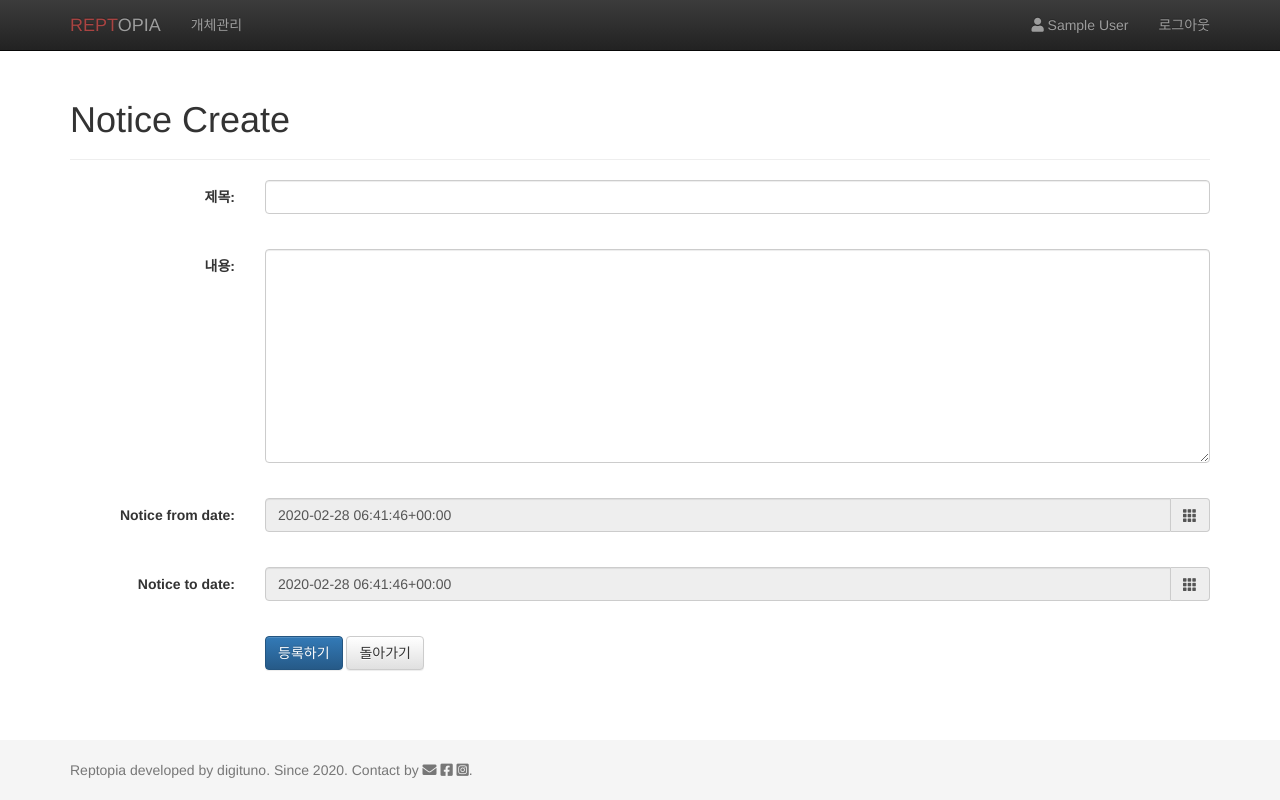
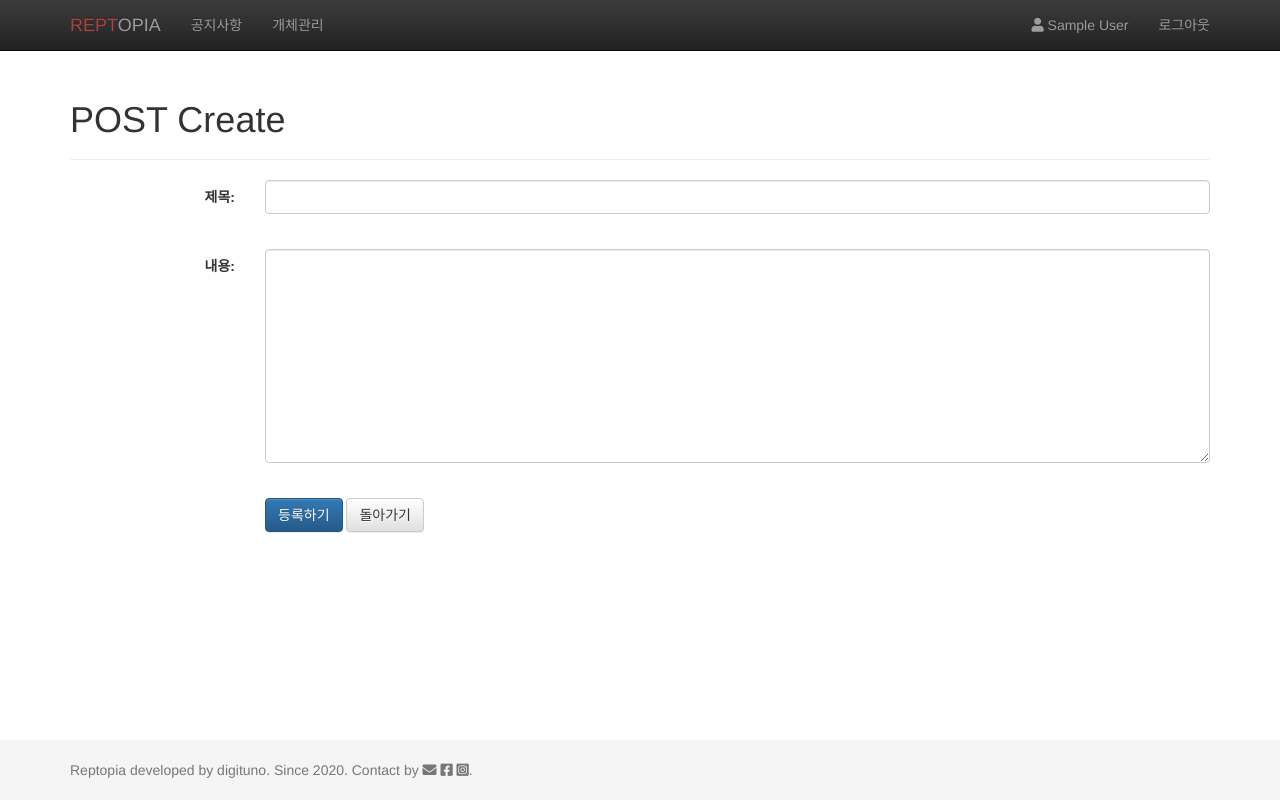
Before and after one commit to digituno/reptopia, a Django app: page /bbs/notice/add/ in a window 1280 px wide. Run offline with Django 3.2, Linux system fonts and the light colour scheme; the visitor is signed in with stand-in values (Sample User, id 1); some libraries are stand-ins or nearby versions.

Commit message:
removed notice model

```diff
--- a/bbs/forms.py
+++ b/bbs/forms.py
@@ -1,5 +1,5 @@
 from django import forms
-from .models import Post, Notice
+from .models import Post
 from ckeditor.widgets import CKEditorWidget
 
 
@@ -15,19 +15,3 @@ class PostCreateForm(forms.ModelForm):
 
         self.fields['title'].label = "제목"
         self.fields['content'].label = "내용"
-
-
-class NoticeCreateForm(forms.ModelForm):
-    class Meta:
-        model = Notice
-        fields = ('title', 'content', 'notice_from_date', 'notice_to_date')
-
-    def __init__(self, *args, **kwargs):
-        super().__init__(*args, **kwargs)
-        self.fields['title'].widget.attrs.update({'class': 'form-control'})
-        self.fields['content'].widget.attrs.update({'class': 'form-control'})
-        self.fields['notice_from_date'].widget.attrs.update({'class': 'form-control', 'readonly': 'true' })
-        self.fields['notice_to_date'].widget.attrs.update({'class': 'form-control', 'readonly': 'true'})
-
-        self.fields['title'].label = "제목"
-        self.fields['content'].label = "내용"
--- a/bbs/models.py
+++ b/bbs/models.py
@@ -3,7 +3,6 @@ from django.conf import settings
 from django.utils import timezone
 from django.urls import reverse
 from ckeditor_uploader.fields import RichTextUploadingField
-from model_utils.managers import InheritanceManager
 from dict.models import Dictionary
 import reptopia
 
@@ -27,15 +26,5 @@ class Post(models.Model):
     )
     created_date = models.DateTimeField(default=timezone.now)
 
-    objects = InheritanceManager()
-
     def get_absolute_url(self):
         return reverse('post-detail', kwargs={'pk': self.pk})
-
-
-class Notice(Post):
-    notice_from_date = models.DateField(default=timezone.now, blank=False)
-    notice_to_date = models.DateField(default=timezone.now, blank=False)
-
-    def get_absolute_url(self):
-        return reverse('notice-detail', kwargs={'pk': self.pk})
--- a/bbs/urls.py
+++ b/bbs/urls.py
@@ -1,7 +1,5 @@
 from django.urls import path, include
-
 from . import views as bbs_views
-
 
 urlpatterns = [
     path('post/', bbs_views.PostListView.as_view(), name='post-list'),
@@ -9,9 +7,8 @@ urlpatterns = [
     path('post/<int:pk>/', bbs_views.PostDetailView.as_view(), name='post-detail'),
     path('post/<int:pk>/delete', bbs_views.PostDeleteView.as_view(), name='post-delete'),
     path('post/<int:pk>/update', bbs_views.PostUpdateView.as_view(), name='post-update'),
-    path('notice/', bbs_views.PostListView.as_view(template_name='bbs/notice_list.html.j2'), name='notice-list'),
-    path('notice/add/', bbs_views.NoticeCreateView.as_view(), name='notice-add'),
-    path('notice/<int:pk>/', bbs_views.NoticeDetailView.as_view(), name='notice-detail'),
-    path('notice/<int:pk>/delete', bbs_views.NoticeDeleteView.as_view(), name='notice-delete'),
-    path('notice/<int:pk>/update', bbs_views.NoticeUpdateView.as_view(), name='notice-update'),
+    path('notice/add/', bbs_views.PostCreateView.as_view(), name='notice-add'),
+    path('notice/<int:pk>/', bbs_views.PostDetailView.as_view(), name='notice-detail'),
+    path('notice/<int:pk>/delete', bbs_views.PostDeleteView.as_view(), name='notice-delete'),
+    path('notice/<int:pk>/update', bbs_views.PostUpdateView.as_view(), name='notice-update'),
 ]
--- a/bbs/views.py
+++ b/bbs/views.py
@@ -5,8 +5,8 @@ from django.contrib.auth.mixins import LoginRequiredMixin
 from django.conf import settings
 from django.urls import reverse_lazy
 from dict.models import Dictionary
-from .models import Post, Notice
-from .forms import PostCreateForm, NoticeCreateForm
+from .models import Post
+from .forms import PostCreateForm
 import reptopia
 
 import logging
@@ -60,47 +60,3 @@ class PostDeleteView(LoginRequiredMixin, DeleteView):
         qs = super(PostDeleteView, self).get_queryset()
         return qs.filter(pk=self.kwargs['pk'])
     """
-
-class NoticeListView(ListView):
-    model = Notice
-    template_name = 'bbs/notice_list.html.j2'
-    context_object_name = 'notice_list'
-    paginate_by = 10
-
-    def get_queryset(self):
-        return Notice.objects.all()
-
-
-class NoticeCreateView(LoginRequiredMixin, CreateView):
-    login_url = settings.LOGIN_URL
-    model = Notice
-    form_class = NoticeCreateForm
-    template_name = 'bbs/notice_form.html.j2'
-
-    def form_valid(self, form):
-        form.instance.author = self.request.user
-        form.instance.board_type =  get_object_or_404(Dictionary, item=reptopia._NOTICE_)
-        form.instance.board_status = get_object_or_404(Dictionary, item=reptopia._BBS_NORM_)
-
-        return super().form_valid(form)
-
-
-class NoticeUpdateView(LoginRequiredMixin, UpdateView):
-    login_url = settings.LOGIN_URL
-    model = Notice
-    form_class = NoticeCreateForm
-    template_name = 'bbs/notice_form.html.j2'
-
-
-class NoticeDetailView(DetailView):
-    model = Notice
-    template_name = 'bbs/notice_detail.html.j2'
-
-
-class NoticeDeleteView(LoginRequiredMixin, View):
-    login_url = settings.LOGIN_URL
-
-    def get(self, request, pk):
-        notice = get_object_or_404(Notice, pk=pk)
-        notice.delete()
-        return redirect('notice-list')
--- a/home/views.py
+++ b/home/views.py
@@ -1,7 +1,7 @@
 from django.shortcuts import render
 from django.views.generic import TemplateView
 from datetime import datetime
-from bbs.models import Notice
+# from bbs.models import Notice
 from account.models import Account
 from pet.models import Pet, Care
 import logging
@@ -15,11 +15,13 @@ class IndexView(TemplateView):
     def get_context_data(self, **kwargs):
         context = super().get_context_data(**kwargs)
 
+        """
         today = datetime.today().date()
         notice_list = Notice.objects.filter(notice_from_date__lte=today).filter(notice_to_date__gte=today)
 
         if notice_list:
             context['notice'] = notice_list[0]
+        """
 
         context['account_count'] = Account.objects.count()
         context['pet_count'] = Pet.objects.count()
--- a/templates/base.html.j2
+++ b/templates/base.html.j2
@@ -56,10 +56,8 @@
               </ul>
             </li>
             -->
+              <li><a href="{% url 'post-list' %}" class="nav_linker">공지사항</a></li>
             {% if user.is_authenticated %}
-              {% if user.is_staff %}
-              <!--<li><a href="{% url 'notice-list' %}" class="nav_linker">공지사항</a></li>-->
-              {% endif %}
               <li><a href="{% url 'pet-list' userid=user.pk %}">개체관리</a></li>
             {% endif %}
             <!--<li><a href="{% url 'photo-list' %}">갤러리</a></li>-->
--- a/templates/taggit_templatetags2/tagcanvas_base.html
+++ b/templates/taggit_templatetags2/tagcanvas_base.html
@@ -27,7 +27,7 @@
                             <tr>
                                 <th scope="row">{{ forloop.counter }}</th>
                                 <td><a href="{{ item.content_object.get_absolute_url }}">{{ item.content_object.name}}</a></td>
-                                <td>{{ item.content_object.owner.name }}</td>
+                                <td><a href="{{ item.content_object.owner.get_absolute_url }}">{{ item.content_object.owner.name }}</a></td>
                                 <td>{{ item.content_object.species.common_name_kor }}</td>
                                 <td>{{ item.content_object.bod }}</td>
                                 <td>{{ item.content_object.gender.item_name }}</td>
```
